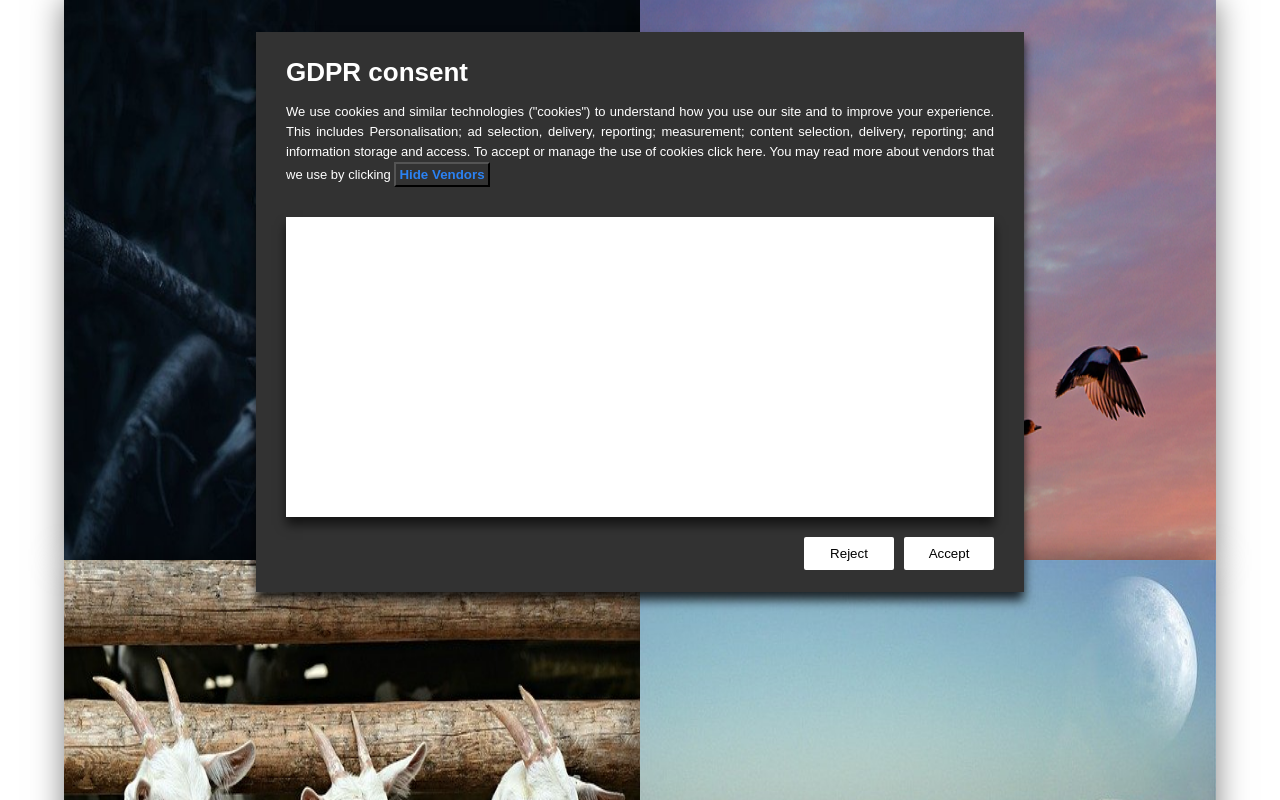
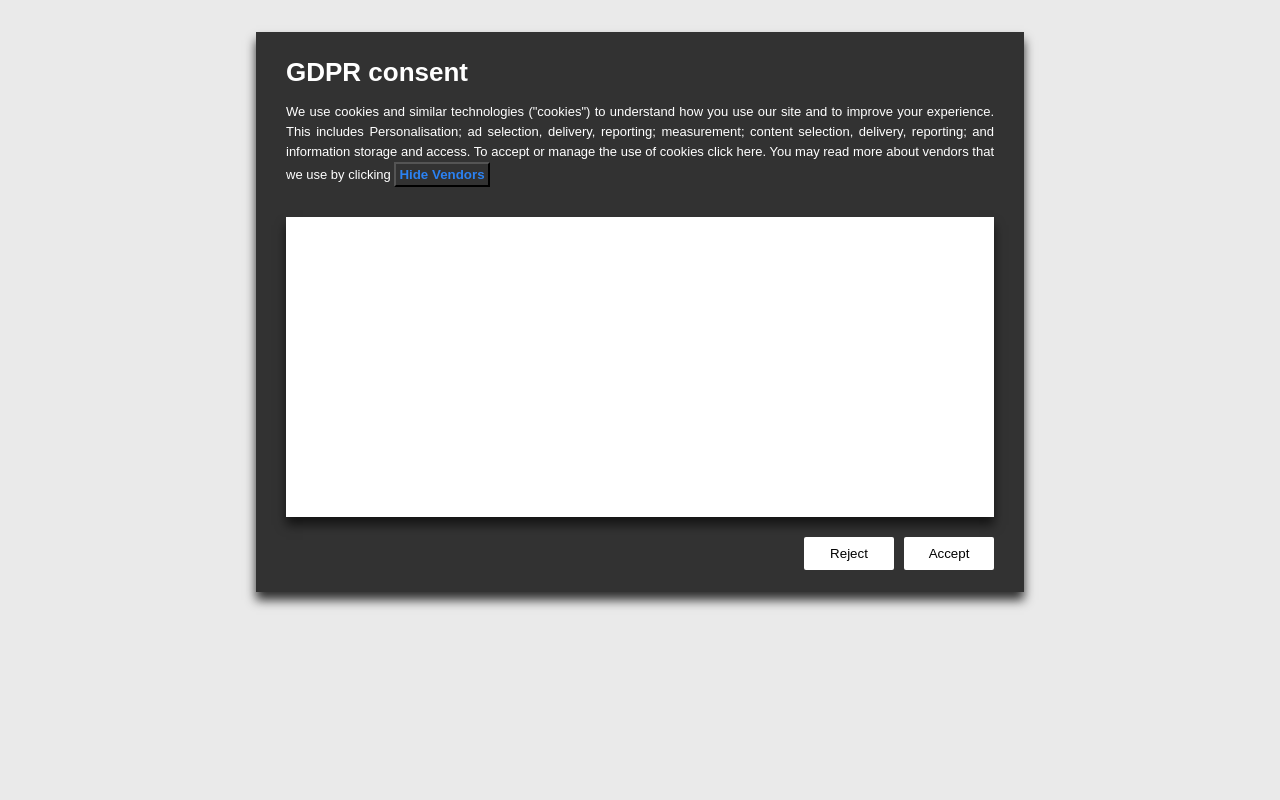
Before and after one commit to Marcelinna/Popup, a website with bundled scripts: page index.html in a window 1280 px wide. Shown: the top 800 px of the page. Built offline with nearby package versions, Linux system fonts and the light colour scheme; no server answers.

Commit message:
change backg

```diff
--- a/index.html
+++ b/index.html
@@ -35,7 +35,7 @@
       </div>
     </div>
 
-    <main>
+    <!-- <main>
       <section>
         <div class="box">
           <div class="box_img"><img src="img/bird.jpg" alt="" /></div>
@@ -50,7 +50,7 @@
           <div class="box_img"><img src="img/sheep.jpg" alt="" /></div>
         </div>
       </section>
-    </main>
+    </main> -->
 
     <script src="main.js"></script>
     <script src="hello.js"></script>
--- a/main.css
+++ b/main.css
@@ -5,7 +5,7 @@
 }
 
 body {
-  background-color: white;
+  background-color: rgba(0, 0, 0, 0.082);
 }
 
 #popup {
```
